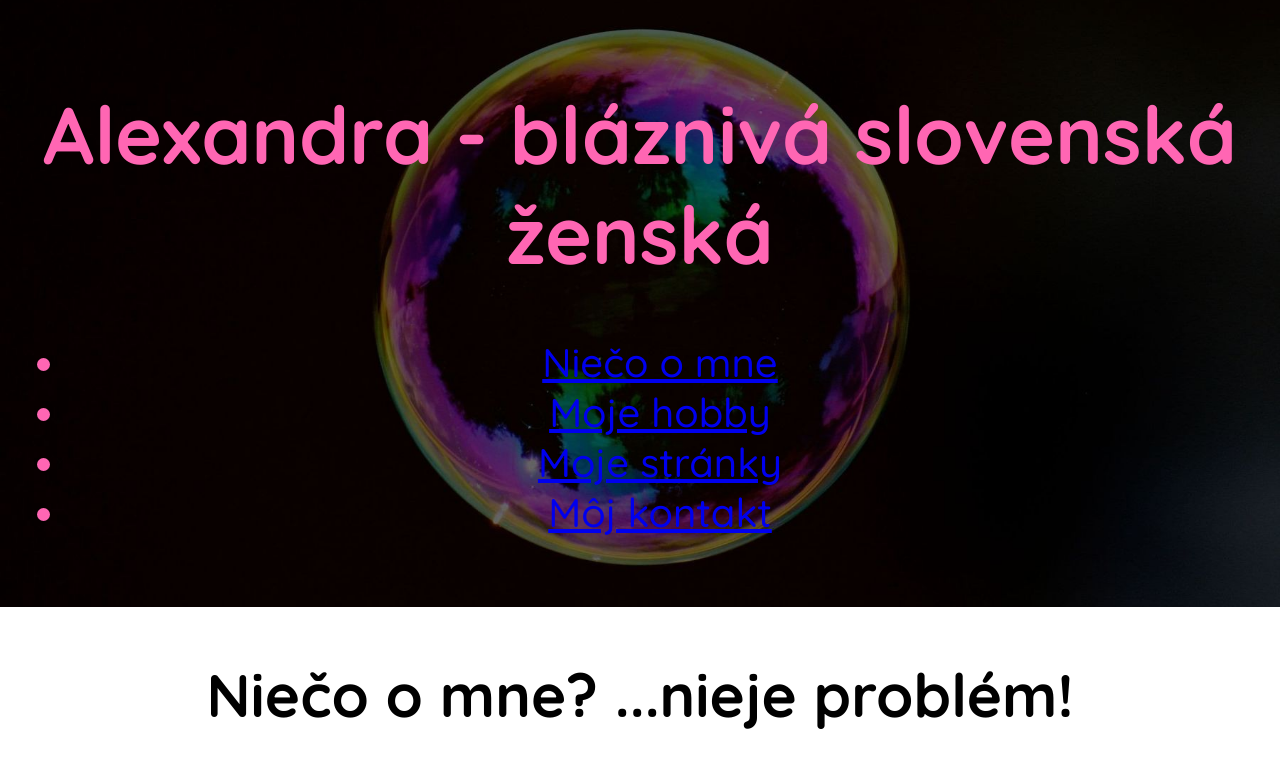
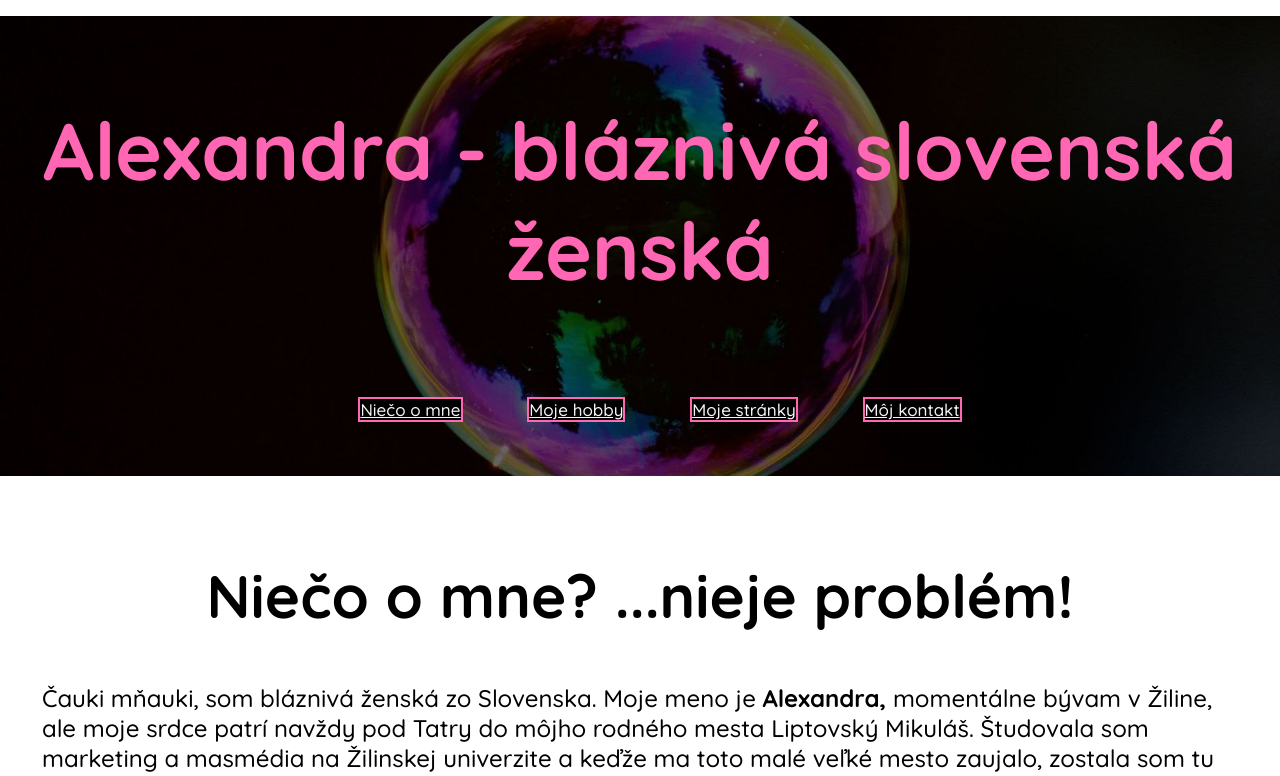
Before and after one commit to tvorimweb-2021-praha-jaro/du-01-vizitka-alexoxela, a plain HTML site: page index.html in a window 1280 px wide. Shown: the top 776 px of the page. Drawn offline with Linux system fonts and the light colour scheme.

Commit message:
pokracujem v praci

```diff
--- a/index.html
+++ b/index.html
@@ -12,6 +12,8 @@
 </head>
 
 <body>
+
+    <main>
         <!-- toto je hlavička stránky-->
         <header class="hlavicka">
             <h1>Alexandra - bláznivá slovenská ženská</h1>
@@ -19,16 +21,16 @@
             <nav>
                 <ul>
                     <li>
-                    <a href="prvyodkaz">Niečo o mne</a>
+                        <a href="omne">Niečo o mne</a>
                     </li>
                     <li>
-                    <a href="druhyodkaz">Moje hobby</a>
+                        <a href="hobby">Moje hobby</a>
                     </li>
                     <li>
-                    <a href="tretiodkaz">Moje stránky</a>
+                        <a href="odkazy">Moje stránky</a>
                     </li>
                     <li>
-                    <a href="stvrtyodkaz">Môj kontakt</a>
+                        <a href="kontakt">Môj kontakt</a>
                     </li>
                 </ul>
             </nav>
@@ -114,7 +116,7 @@
 
             </section>
         </section>
-
+    </main>
     <footer class="pata">
         <p> © 2021, Alexandra Vaszily </p>
     </footer>
--- a/style.css
+++ b/style.css
@@ -1,7 +1,13 @@
 html {
     box-sizing: border-box;
+}
 
+*,
+*::before,
+*::after {
+    box-sizing: inherit;
 }
+
 .hlavicka{
     background-image: url(images/pozadie.jpg);
         padding:150px 30px;
@@ -16,14 +22,22 @@ html {
 }
 
 body{
-    margin:0;
+    max-width: auto;
+    margin:auto;
 }
 
-
-.omne{
-    background-color: white;
+main{
+    background-color:transparent;
+    padding: 1rem;
+    margin-right: -1rem;
+    margin-left: -1rem;
 }
 
+section{
+    background-color: transparent;
+    padding:1rem;
+    display:flow-root;
+}
 
 .omne h2{
     font-family: 'Quicksand', sans-serif;
@@ -80,12 +94,10 @@ body{
     }
 
 .hobby img{
+        width:280px;
+        height: 350px;
+        border-radius: 15px;
 
-        width: 14%;
-        border-radius: 10px;
-        padding-bottom: 30px;
-        padding-left: 20px;
-        padding-right: 20px;
 
     }
 
@@ -96,6 +108,7 @@ p{
     padding-bottom: 30px;
     padding-left: 10px;
     padding-right:10px;
+    padding-top: 100px;
 
 }
 
@@ -147,6 +160,32 @@ p{
     padding-left: 20px;
 }
 
+nav{
+    text-align: center;
+    padding-top: 20px;
+
+}
+nav li{
+    display:inline;
+}
+nav ul{
+    margin: 0px; list-style-type: none;
+}
+
+nav a{
+    background-color:black;
+    color:whitesmoke;
+    border:2px solid  #ff66b3;
+   }
+
+   nav ul li{
+    float: center;
+    padding: 0px 25px;
+    margin: 0 5px;
+    font-size: 17px;
+    height: 73px;
+    line-height: 4.3em;
+
 .pata{
     background-color: black;
     color:white;
```
Lines whose indentation alone changed are shown as unchanged.
